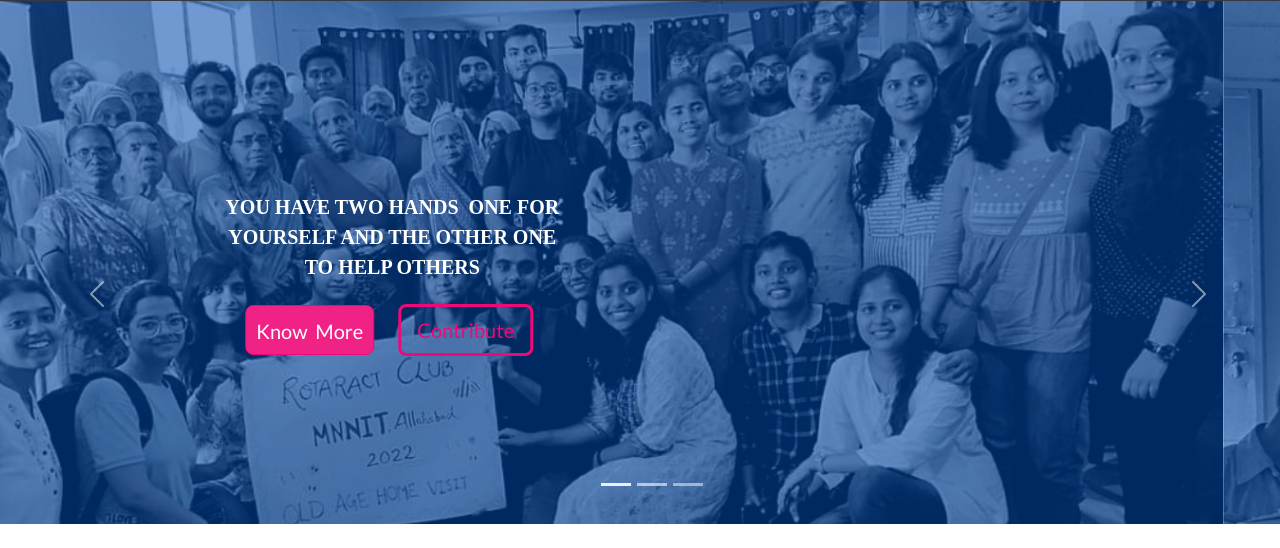
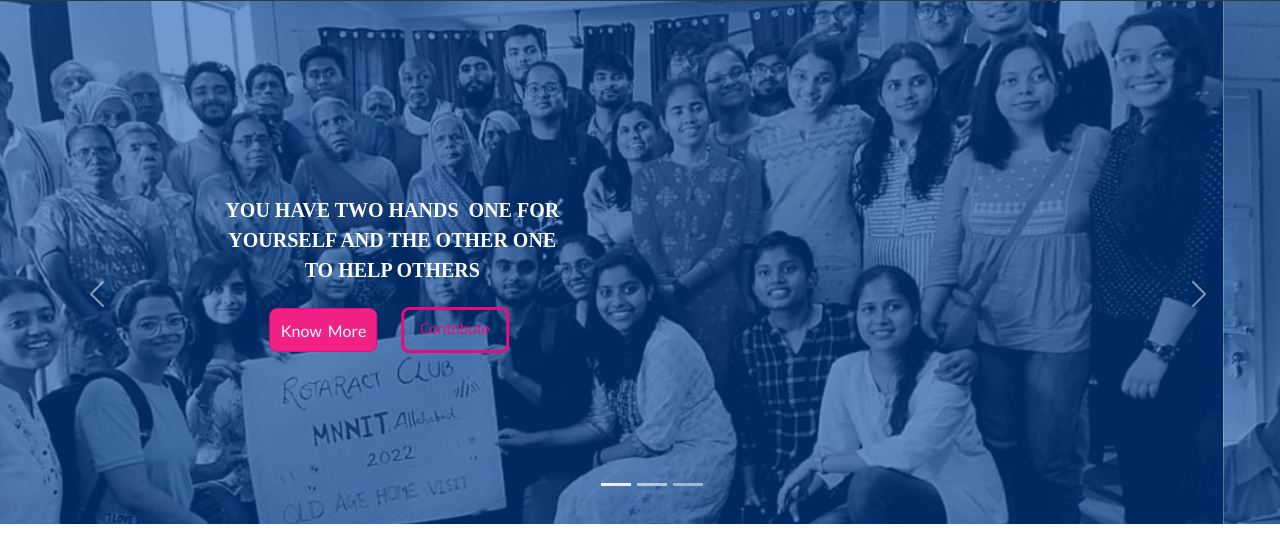
Before and after one commit to harsh-9389/Rotaract-Website, a plain HTML site: page index.html in a window 1280 px wide. Shown: the part 75-623 px from the top of the page. Drawn offline with nearby package versions, Linux system fonts and the light colour scheme; a web font is replaced by a local one.

Commit message:
small chenges

```diff
--- a/assets/css/Almendra.css
+++ b/assets/css/Almendra.css
@@ -1,6 +1,6 @@
 @font-face {
 	font-family: 'Almendra';
-	src: url(../../assets/fonts/H4ckBXKAlMnTn0CskxYzyL6Agw.woff2?h=dd4507adeb9f64057f8e25d4cf831426) format('woff2');
+	src: url(../../assets/fonts/H4ckBXKAlMnTn0CskxYzyL6Agw.woff2?h=52e0010ff74fa47a7620dfc8eea00d96) format('woff2');
 	font-weight: 400;
 	font-style: normal;
 	font-display: swap;
@@ -9,7 +9,7 @@
 
 @font-face {
 	font-family: 'Almendra';
-	src: url(../../assets/fonts/H4ckBXKAlMnTn0CskxY9yL4.woff2?h=dd4507adeb9f64057f8e25d4cf831426) format('woff2');
+	src: url(../../assets/fonts/H4ckBXKAlMnTn0CskxY9yL4.woff2?h=52e0010ff74fa47a7620dfc8eea00d96) format('woff2');
 	font-weight: 400;
 	font-style: normal;
 	font-display: swap;
--- a/assets/css/Catamaran.css
+++ b/assets/css/Catamaran.css
@@ -1,6 +1,6 @@
 @font-face {
 	font-family: 'Catamaran';
-	src: url(../../assets/fonts/o-0IIpQoyXQa2RxT7-5r8zRAW_0.woff2?h=7d954cd3a34be9d575770d6370fd540e) format('woff2');
+	src: url(../../assets/fonts/o-0IIpQoyXQa2RxT7-5r8zRAW_0.woff2?h=b92a248914a0722be0277bb98bc5f08b) format('woff2');
 	font-weight: 100;
 	font-style: normal;
 	font-display: swap;
@@ -9,7 +9,7 @@
 
 @font-face {
 	font-family: 'Catamaran';
-	src: url(../../assets/fonts/o-0IIpQoyXQa2RxT7-5r6zRAW_0.woff2?h=7d954cd3a34be9d575770d6370fd540e) format('woff2');
+	src: url(../../assets/fonts/o-0IIpQoyXQa2RxT7-5r6zRAW_0.woff2?h=b92a248914a0722be0277bb98bc5f08b) format('woff2');
 	font-weight: 100;
 	font-style: normal;
 	font-display: swap;
@@ -18,7 +18,7 @@
 
 @font-face {
 	font-family: 'Catamaran';
-	src: url(../../assets/fonts/o-0IIpQoyXQa2RxT7-5r5TRA.woff2?h=7d954cd3a34be9d575770d6370fd540e) format('woff2');
+	src: url(../../assets/fonts/o-0IIpQoyXQa2RxT7-5r5TRA.woff2?h=b92a248914a0722be0277bb98bc5f08b) format('woff2');
 	font-weight: 100;
 	font-style: normal;
 	font-display: swap;
@@ -27,7 +27,7 @@
 
 @font-face {
 	font-family: 'Catamaran';
-	src: url(../../assets/fonts/o-0IIpQoyXQa2RxT7-5r8zRAW_0.woff2?h=7d954cd3a34be9d575770d6370fd540e) format('woff2');
+	src: url(../../assets/fonts/o-0IIpQoyXQa2RxT7-5r8zRAW_0.woff2?h=b92a248914a0722be0277bb98bc5f08b) format('woff2');
 	font-weight: 200;
 	font-style: normal;
 	font-display: swap;
@@ -36,7 +36,7 @@
 
 @font-face {
 	font-family: 'Catamaran';
-	src: url(../../assets/fonts/o-0IIpQoyXQa2RxT7-5r6zRAW_0.woff2?h=7d954cd3a34be9d575770d6370fd540e) format('woff2');
+	src: url(../../assets/fonts/o-0IIpQoyXQa2RxT7-5r6zRAW_0.woff2?h=b92a248914a0722be0277bb98bc5f08b) format('woff2');
 	font-weight: 200;
 	font-style: normal;
 	font-display: swap;
@@ -45,7 +45,7 @@
 
 @font-face {
 	font-family: 'Catamaran';
-	src: url(../../assets/fonts/o-0IIpQoyXQa2RxT7-5r5TRA.woff2?h=7d954cd3a34be9d575770d6370fd540e) format('woff2');
+	src: url(../../assets/fonts/o-0IIpQoyXQa2RxT7-5r5TRA.woff2?h=b92a248914a0722be0277bb98bc5f08b) format('woff2');
 	font-weight: 200;
 	font-style: normal;
 	font-display: swap;
@@ -54,7 +54,7 @@
 
 @font-face {
 	font-family: 'Catamaran';
-	src: url(../../assets/fonts/o-0IIpQoyXQa2RxT7-5r8zRAW_0.woff2?h=7d954cd3a34be9d575770d6370fd540e) format('woff2');
+	src: url(../../assets/fonts/o-0IIpQoyXQa2RxT7-5r8zRAW_0.woff2?h=b92a248914a0722be0277bb98bc5f08b) format('woff2');
 	font-weight: 300;
 	font-style: normal;
 	font-display: swap;
@@ -63,7 +63,7 @@
 
 @font-face {
 	font-family: 'Catamaran';
-	src: url(../../assets/fonts/o-0IIpQoyXQa2RxT7-5r6zRAW_0.woff2?h=7d954cd3a34be9d575770d6370fd540e) format('woff2');
+	src: url(../../assets/fonts/o-0IIpQoyXQa2RxT7-5r6zRAW_0.woff2?h=b92a248914a0722be0277bb98bc5f08b) format('woff2');
 	font-weight: 300;
 	font-style: normal;
 	font-display: swap;
@@ -72,7 +72,7 @@
 
 @font-face {
 	font-family: 'Catamaran';
-	src: url(../../assets/fonts/o-0IIpQoyXQa2RxT7-5r5TRA.woff2?h=7d954cd3a34be9d575770d6370fd540e) format('woff2');
+	src: url(../../assets/fonts/o-0IIpQoyXQa2RxT7-5r5TRA.woff2?h=b92a248914a0722be0277bb98bc5f08b) format('woff2');
 	font-weight: 300;
 	font-style: normal;
 	font-display: swap;
@@ -81,7 +81,7 @@
 
 @font-face {
 	font-family: 'Catamaran';
-	src: url(../../assets/fonts/o-0IIpQoyXQa2RxT7-5r8zRAW_0.woff2?h=7d954cd3a34be9d575770d6370fd540e) format('woff2');
+	src: url(../../assets/fonts/o-0IIpQoyXQa2RxT7-5r8zRAW_0.woff2?h=b92a248914a0722be0277bb98bc5f08b) format('woff2');
 	font-weight: 400;
 	font-style: normal;
 	font-display: swap;
@@ -90,7 +90,7 @@
 
 @font-face {
 	font-family: 'Catamaran';
-	src: url(../../assets/fonts/o-0IIpQoyXQa2RxT7-5r6zRAW_0.woff2?h=7d954cd3a34be9d575770d6370fd540e) format('woff2');
+	src: url(../../assets/fonts/o-0IIpQoyXQa2RxT7-5r6zRAW_0.woff2?h=b92a248914a0722be0277bb98bc5f08b) format('woff2');
 	font-weight: 400;
 	font-style: normal;
 	font-display: swap;
@@ -99,7 +99,7 @@
 
 @font-face {
 	font-family: 'Catamaran';
-	src: url(../../assets/fonts/o-0IIpQoyXQa2RxT7-5r5TRA.woff2?h=7d954cd3a34be9d575770d6370fd540e) format('woff2');
+	src: url(../../assets/fonts/o-0IIpQoyXQa2RxT7-5r5TRA.woff2?h=b92a248914a0722be0277bb98bc5f08b) format('woff2');
 	font-weight: 400;
 	font-style: normal;
 	font-display: swap;
@@ -108,7 +108,7 @@
 
 @font-face {
 	font-family: 'Catamaran';
-	src: url(../../assets/fonts/o-0IIpQoyXQa2RxT7-5r8zRAW_0.woff2?h=7d954cd3a34be9d575770d6370fd540e) format('woff2');
+	src: url(../../assets/fonts/o-0IIpQoyXQa2RxT7-5r8zRAW_0.woff2?h=b92a248914a0722be0277bb98bc5f08b) format('woff2');
 	font-weight: 500;
 	font-style: normal;
 	font-display: swap;
@@ -117,7 +117,7 @@
 
 @font-face {
 	font-family: 'Catamaran';
-	src: url(../../assets/fonts/o-0IIpQoyXQa2RxT7-5r6zRAW_0.woff2?h=7d954cd3a34be9d575770d6370fd540e) format('woff2');
+	src: url(../../assets/fonts/o-0IIpQoyXQa2RxT7-5r6zRAW_0.woff2?h=b92a248914a0722be0277bb98bc5f08b) format('woff2');
 	font-weight: 500;
 	font-style: normal;
 	font-display: swap;
@@ -126,7 +126,7 @@
 
 @font-face {
 	font-family: 'Catamaran';
-	src: url(../../assets/fonts/o-0IIpQoyXQa2RxT7-5r5TRA.woff2?h=7d954cd3a34be9d575770d6370fd540e) format('woff2');
+	src: url(../../assets/fonts/o-0IIpQoyXQa2RxT7-5r5TRA.woff2?h=b92a248914a0722be0277bb98bc5f08b) format('woff2');
 	font-weight: 500;
 	font-style: normal;
 	font-display: swap;
@@ -135,7 +135,7 @@
 
 @font-face {
 	font-family: 'Catamaran';
-	src: url(../../assets/fonts/o-0IIpQoyXQa2RxT7-5r8zRAW_0.woff2?h=7d954cd3a34be9d575770d6370fd540e) format('woff2');
+	src: url(../../assets/fonts/o-0IIpQoyXQa2RxT7-5r8zRAW_0.woff2?h=b92a248914a0722be0277bb98bc5f08b) format('woff2');
 	font-weight: 600;
 	font-style: normal;
 	font-display: swap;
@@ -144,7 +144,7 @@
 
 @font-face {
 	font-family: 'Catamaran';
-	src: url(../../assets/fonts/o-0IIpQoyXQa2RxT7-5r6zRAW_0.woff2?h=7d954cd3a34be9d575770d6370fd540e) format('woff2');
+	src: url(../../assets/fonts/o-0IIpQoyXQa2RxT7-5r6zRAW_0.woff2?h=b92a248914a0722be0277bb98bc5f08b) format('woff2');
 	font-weight: 600;
 	font-style: normal;
 	font-display: swap;
@@ -153,7 +153,7 @@
 
 @font-face {
 	font-family: 'Catamaran';
-	src: url(../../assets/fonts/o-0IIpQoyXQa2RxT7-5r5TRA.woff2?h=7d954cd3a34be9d575770d6370fd540e) format('woff2');
+	src: url(../../assets/fonts/o-0IIpQoyXQa2RxT7-5r5TRA.woff2?h=b92a248914a0722be0277bb98bc5f08b) format('woff2');
 	font-weight: 600;
 	font-style: normal;
 	font-display: swap;
@@ -162,7 +162,7 @@
 
 @font-face {
 	font-family: 'Catamaran';
-	src: url(../../assets/fonts/o-0IIpQoyXQa2RxT7-5r8zRAW_0.woff2?h=7d954cd3a34be9d575770d6370fd540e) format('woff2');
+	src: url(../../assets/fonts/o-0IIpQoyXQa2RxT7-5r8zRAW_0.woff2?h=b92a248914a0722be0277bb98bc5f08b) format('woff2');
 	font-weight: 700;
 	font-style: normal;
 	font-display: swap;
@@ -171,7 +171,7 @@
 
 @font-face {
 	font-family: 'Catamaran';
-	src: url(../../assets/fonts/o-0IIpQoyXQa2RxT7-5r6zRAW_0.woff2?h=7d954cd3a34be9d575770d6370fd540e) format('woff2');
+	src: url(../../assets/fonts/o-0IIpQoyXQa2RxT7-5r6zRAW_0.woff2?h=b92a248914a0722be0277bb98bc5f08b) format('woff2');
 	font-weight: 700;
 	font-style: normal;
 	font-display: swap;
@@ -180,7 +180,7 @@
 
 @font-face {
 	font-family: 'Catamaran';
-	src: url(../../assets/fonts/o-0IIpQoyXQa2RxT7-5r5TRA.woff2?h=7d954cd3a34be9d575770d6370fd540e) format('woff2');
+	src: url(../../assets/fonts/o-0IIpQoyXQa2RxT7-5r5TRA.woff2?h=b92a248914a0722be0277bb98bc5f08b) format('woff2');
 	font-weight: 700;
 	font-style: normal;
 	font-display: swap;
@@ -189,7 +189,7 @@
 
 @font-face {
 	font-family: 'Catamaran';
-	src: url(../../assets/fonts/o-0IIpQoyXQa2RxT7-5r8zRAW_0.woff2?h=7d954cd3a34be9d575770d6370fd540e) format('woff2');
+	src: url(../../assets/fonts/o-0IIpQoyXQa2RxT7-5r8zRAW_0.woff2?h=b92a248914a0722be0277bb98bc5f08b) format('woff2');
 	font-weight: 800;
 	font-style: normal;
 	font-display: swap;
@@ -198,7 +198,7 @@
 
 @font-face {
 	font-family: 'Catamaran';
-	src: url(../../assets/fonts/o-0IIpQoyXQa2RxT7-5r6zRAW_0.woff2?h=7d954cd3a34be9d575770d6370fd540e) format('woff2');
+	src: url(../../assets/fonts/o-0IIpQoyXQa2RxT7-5r6zRAW_0.woff2?h=b92a248914a0722be0277bb98bc5f08b) format('woff2');
 	font-weight: 800;
 	font-style: normal;
 	font-display: swap;
@@ -207,7 +207,7 @@
 
 @font-face {
 	font-family: 'Catamaran';
-	src: url(../../assets/fonts/o-0IIpQoyXQa2RxT7-5r5TRA.woff2?h=7d954cd3a34be9d575770d6370fd540e) format('woff2');
+	src: url(../../assets/fonts/o-0IIpQoyXQa2RxT7-5r5TRA.woff2?h=b92a248914a0722be0277bb98bc5f08b) format('woff2');
 	font-weight: 800;
 	font-style: normal;
 	font-display: swap;
@@ -216,7 +216,7 @@
 
 @font-face {
 	font-family: 'Catamaran';
-	src: url(../../assets/fonts/o-0IIpQoyXQa2RxT7-5r8zRAW_0.woff2?h=7d954cd3a34be9d575770d6370fd540e) format('woff2');
+	src: url(../../assets/fonts/o-0IIpQoyXQa2RxT7-5r8zRAW_0.woff2?h=b92a248914a0722be0277bb98bc5f08b) format('woff2');
 	font-weight: 900;
 	font-style: normal;
 	font-display: swap;
@@ -225,7 +225,7 @@
 
 @font-face {
 	font-family: 'Catamaran';
-	src: url(../../assets/fonts/o-0IIpQoyXQa2RxT7-5r6zRAW_0.woff2?h=7d954cd3a34be9d575770d6370fd540e) format('woff2');
+	src: url(../../assets/fonts/o-0IIpQoyXQa2RxT7-5r6zRAW_0.woff2?h=b92a248914a0722be0277bb98bc5f08b) format('woff2');
 	font-weight: 900;
 	font-style: normal;
 	font-display: swap;
@@ -234,7 +234,7 @@
 
 @font-face {
 	font-family: 'Catamaran';
-	src: url(../../assets/fonts/o-0IIpQoyXQa2RxT7-5r5TRA.woff2?h=7d954cd3a34be9d575770d6370fd540e) format('woff2');
+	src: url(../../assets/fonts/o-0IIpQoyXQa2RxT7-5r5TRA.woff2?h=b92a248914a0722be0277bb98bc5f08b) format('woff2');
 	font-weight: 900;
 	font-style: normal;
 	font-display: swap;
--- a/assets/css/IM Fell Great Primer SC.css
+++ b/assets/css/IM Fell Great Primer SC.css
@@ -1,6 +1,6 @@
 @font-face {
 	font-family: 'IM Fell Great Primer SC';
-	src: url(../../assets/fonts/ga6daxBOxyt6sCqz3fjZCTFCTUDMHagsQKdDTIf6D30.woff2?h=50bac49047e75e7534ec7ece7d0dd092) format('woff2');
+	src: url(../../assets/fonts/ga6daxBOxyt6sCqz3fjZCTFCTUDMHagsQKdDTIf6D30.woff2?h=2c299d9e4315d7c6777029614302cb97) format('woff2');
 	font-weight: 400;
 	font-style: normal;
 	font-display: swap;
--- a/assets/css/Lato.css
+++ b/assets/css/Lato.css
@@ -1,6 +1,6 @@
 @font-face {
 	font-family: 'Lato';
-	src: url(../../assets/fonts/S6u-w4BMUTPHjxsIPx-mPCLQ7A.woff2?h=509c7f9480c472aa053c8f1e322ae959) format('woff2');
+	src: url(../../assets/fonts/S6u-w4BMUTPHjxsIPx-mPCLQ7A.woff2?h=a0daa411c837369f97dbdfbd7c0f5c69) format('woff2');
 	font-weight: 100;
 	font-style: italic;
 	font-display: swap;
@@ -9,7 +9,7 @@
 
 @font-face {
 	font-family: 'Lato';
-	src: url(../../assets/fonts/S6u-w4BMUTPHjxsIPx-oPCI.woff2?h=509c7f9480c472aa053c8f1e322ae959) format('woff2');
+	src: url(../../assets/fonts/S6u-w4BMUTPHjxsIPx-oPCI.woff2?h=a0daa411c837369f97dbdfbd7c0f5c69) format('woff2');
 	font-weight: 100;
 	font-style: italic;
 	font-display: swap;
@@ -18,7 +18,7 @@
 
 @font-face {
 	font-family: 'Lato';
-	src: url(../../assets/fonts/S6u_w4BMUTPHjxsI9w2_FQft1dw.woff2?h=509c7f9480c472aa053c8f1e322ae959) format('woff2');
+	src: url(../../assets/fonts/S6u_w4BMUTPHjxsI9w2_FQft1dw.woff2?h=a0daa411c837369f97dbdfbd7c0f5c69) format('woff2');
 	font-weight: 300;
 	font-style: italic;
 	font-display: swap;
@@ -27,7 +27,7 @@
 
 @font-face {
 	font-family: 'Lato';
-	src: url(../../assets/fonts/S6u_w4BMUTPHjxsI9w2_Gwft.woff2?h=509c7f9480c472aa053c8f1e322ae959) format('woff2');
+	src: url(../../assets/fonts/S6u_w4BMUTPHjxsI9w2_Gwft.woff2?h=a0daa411c837369f97dbdfbd7c0f5c69) format('woff2');
 	font-weight: 300;
 	font-style: italic;
 	font-display: swap;
@@ -36,7 +36,7 @@
 
 @font-face {
 	font-family: 'Lato';
-	src: url(../../assets/fonts/S6u8w4BMUTPHjxsAUi-qJCY.woff2?h=509c7f9480c472aa053c8f1e322ae959) format('woff2');
+	src: url(../../assets/fonts/S6u8w4BMUTPHjxsAUi-qJCY.woff2?h=a0daa411c837369f97dbdfbd7c0f5c69) format('woff2');
 	font-weight: 400;
 	font-style: italic;
 	font-display: swap;
@@ -45,7 +45,7 @@
 
 @font-face {
 	font-family: 'Lato';
-	src: url(../../assets/fonts/S6u8w4BMUTPHjxsAXC-q.woff2?h=509c7f9480c472aa053c8f1e322ae959) format('woff2');
+	src: url(../../assets/fonts/S6u8w4BMUTPHjxsAXC-q.woff2?h=a0daa411c837369f97dbdfbd7c0f5c69) format('woff2');
 	font-weight: 400;
 	font-style: italic;
 	font-display: swap;
@@ -54,7 +54,7 @@
 
 @font-face {
 	font-family: 'Lato';
-	src: url(../../assets/fonts/S6u_w4BMUTPHjxsI5wq_FQft1dw.woff2?h=509c7f9480c472aa053c8f1e322ae959) format('woff2');
+	src: url(../../assets/fonts/S6u_w4BMUTPHjxsI5wq_FQft1dw.woff2?h=a0daa411c837369f97dbdfbd7c0f5c69) format('woff2');
 	font-weight: 700;
 	font-style: italic;
 	font-display: swap;
@@ -63,7 +63,7 @@
 
 @font-face {
 	font-family: 'Lato';
-	src: url(../../assets/fonts/S6u_w4BMUTPHjxsI5wq_Gwft.woff2?h=509c7f9480c472aa053c8f1e322ae959) format('woff2');
+	src: url(../../assets/fonts/S6u_w4BMUTPHjxsI5wq_Gwft.woff2?h=a0daa411c837369f97dbdfbd7c0f5c69) format('woff2');
 	font-weight: 700;
 	font-style: italic;
 	font-display: swap;
@@ -72,7 +72,7 @@
 
 @font-face {
 	font-family: 'Lato';
-	src: url(../../assets/fonts/S6u_w4BMUTPHjxsI3wi_FQft1dw.woff2?h=509c7f9480c472aa053c8f1e322ae959) format('woff2');
+	src: url(../../assets/fonts/S6u_w4BMUTPHjxsI3wi_FQft1dw.woff2?h=a0daa411c837369f97dbdfbd7c0f5c69) format('woff2');
 	font-weight: 900;
 	font-style: italic;
 	font-display: swap;
@@ -81,7 +81,7 @@
 
 @font-face {
 	font-family: 'Lato';
-	src: url(../../assets/fonts/S6u_w4BMUTPHjxsI3wi_Gwft.woff2?h=509c7f9480c472aa053c8f1e322ae959) format('woff2');
+	src: url(../../assets/fonts/S6u_w4BMUTPHjxsI3wi_Gwft.woff2?h=a0daa411c837369f97dbdfbd7c0f5c69) format('woff2');
 	font-weight: 900;
 	font-style: italic;
 	font-display: swap;
@@ -90,7 +90,7 @@
 
 @font-face {
 	font-family: 'Lato';
-	src: url(../../assets/fonts/S6u8w4BMUTPHh30AUi-qJCY.woff2?h=509c7f9480c472aa053c8f1e322ae959) format('woff2');
+	src: url(../../assets/fonts/S6u8w4BMUTPHh30AUi-qJCY.woff2?h=a0daa411c837369f97dbdfbd7c0f5c69) format('woff2');
 	font-weight: 100;
 	font-style: normal;
 	font-display: swap;
@@ -99,7 +99,7 @@
 
 @font-face {
 	font-family: 'Lato';
-	src: url(../../assets/fonts/S6u8w4BMUTPHh30AXC-q.woff2?h=509c7f9480c472aa053c8f1e322ae959) format('woff2');
+	src: url(../../assets/fonts/S6u8w4BMUTPHh30AXC-q.woff2?h=a0daa411c837369f97dbdfbd7c0f5c69) format('woff2');
 	font-weight: 100;
 	font-style: normal;
 	font-display: swap;
@@ -108,7 +108,7 @@
 
 @font-face {
 	font-family: 'Lato';
-	src: url(../../assets/fonts/S6u9w4BMUTPHh7USSwaPGR_p.woff2?h=509c7f9480c472aa053c8f1e322ae959) format('woff2');
+	src: url(../../assets/fonts/S6u9w4BMUTPHh7USSwaPGR_p.woff2?h=a0daa411c837369f97dbdfbd7c0f5c69) format('woff2');
 	font-weight: 300;
 	font-style: normal;
 	font-display: swap;
@@ -117,7 +117,7 @@
 
 @font-face {
 	font-family: 'Lato';
-	src: url(../../assets/fonts/S6u9w4BMUTPHh7USSwiPGQ.woff2?h=509c7f9480c472aa053c8f1e322ae959) format('woff2');
+	src: url(../../assets/fonts/S6u9w4BMUTPHh7USSwiPGQ.woff2?h=a0daa411c837369f97dbdfbd7c0f5c69) format('woff2');
 	font-weight: 300;
 	font-style: normal;
 	font-display: swap;
@@ -126,7 +126,7 @@
 
 @font-face {
 	font-family: 'Lato';
-	src: url(../../assets/fonts/S6uyw4BMUTPHjxAwXjeu.woff2?h=509c7f9480c472aa053c8f1e322ae959) format('woff2');
+	src: url(../../assets/fonts/S6uyw4BMUTPHjxAwXjeu.woff2?h=a0daa411c837369f97dbdfbd7c0f5c69) format('woff2');
 	font-weight: 400;
 	font-style: normal;
 	font-display: swap;
@@ -135,7 +135,7 @@
 
 @font-face {
 	font-family: 'Lato';
-	src: url(../../assets/fonts/S6uyw4BMUTPHjx4wXg.woff2?h=509c7f9480c472aa053c8f1e322ae959) format('woff2');
+	src: url(../../assets/fonts/S6uyw4BMUTPHjx4wXg.woff2?h=a0daa411c837369f97dbdfbd7c0f5c69) format('woff2');
 	font-weight: 400;
 	font-style: normal;
 	font-display: swap;
@@ -144,7 +144,7 @@
 
 @font-face {
 	font-family: 'Lato';
-	src: url(../../assets/fonts/S6u9w4BMUTPHh6UVSwaPGR_p.woff2?h=509c7f9480c472aa053c8f1e322ae959) format('woff2');
+	src: url(../../assets/fonts/S6u9w4BMUTPHh6UVSwaPGR_p.woff2?h=a0daa411c837369f97dbdfbd7c0f5c69) format('woff2');
 	font-weight: 700;
 	font-style: normal;
 	font-display: swap;
@@ -153,7 +153,7 @@
 
 @font-face {
 	font-family: 'Lato';
-	src: url(../../assets/fonts/S6u9w4BMUTPHh6UVSwiPGQ.woff2?h=509c7f9480c472aa053c8f1e322ae959) format('woff2');
+	src: url(../../assets/fonts/S6u9w4BMUTPHh6UVSwiPGQ.woff2?h=a0daa411c837369f97dbdfbd7c0f5c69) format('woff2');
 	font-weight: 700;
 	font-style: normal;
 	font-display: swap;
@@ -162,7 +162,7 @@
 
 @font-face {
 	font-family: 'Lato';
-	src: url(../../assets/fonts/S6u9w4BMUTPHh50XSwaPGR_p.woff2?h=509c7f9480c472aa053c8f1e322ae959) format('woff2');
+	src: url(../../assets/fonts/S6u9w4BMUTPHh50XSwaPGR_p.woff2?h=a0daa411c837369f97dbdfbd7c0f5c69) format('woff2');
 	font-weight: 900;
 	font-style: normal;
 	font-display: swap;
@@ -171,7 +171,7 @@
 
 @font-face {
 	font-family: 'Lato';
-	src: url(../../assets/fonts/S6u9w4BMUTPHh50XSwiPGQ.woff2?h=509c7f9480c472aa053c8f1e322ae959) format('woff2');
+	src: url(../../assets/fonts/S6u9w4BMUTPHh50XSwiPGQ.woff2?h=a0daa411c837369f97dbdfbd7c0f5c69) format('woff2');
 	font-weight: 900;
 	font-style: normal;
 	font-display: swap;
--- a/index.html
+++ b/index.html
@@ -6,10 +6,10 @@
     <meta name="viewport" content="width=device-width, initial-scale=1.0, shrink-to-fit=no">
     <title>Home - Brand</title>
     <link rel="stylesheet" href="assets/bootstrap/css/bootstrap.min.css?h=bc65eb485457883b631e0f5b21abc438">
-    <link rel="stylesheet" href="assets/css/Almendra.css?h=dd4507adeb9f64057f8e25d4cf831426">
-    <link rel="stylesheet" href="assets/css/Catamaran.css?h=7d954cd3a34be9d575770d6370fd540e">
-    <link rel="stylesheet" href="assets/css/IM%20Fell%20Great%20Primer%20SC.css?h=50bac49047e75e7534ec7ece7d0dd092">
-    <link rel="stylesheet" href="assets/css/Lato.css?h=509c7f9480c472aa053c8f1e322ae959">
+    <link rel="stylesheet" href="assets/css/Almendra.css?h=52e0010ff74fa47a7620dfc8eea00d96">
+    <link rel="stylesheet" href="assets/css/Catamaran.css?h=b92a248914a0722be0277bb98bc5f08b">
+    <link rel="stylesheet" href="assets/css/IM%20Fell%20Great%20Primer%20SC.css?h=2c299d9e4315d7c6777029614302cb97">
+    <link rel="stylesheet" href="assets/css/Lato.css?h=a0daa411c837369f97dbdfbd7c0f5c69">
     <link rel="stylesheet" href="assets/css/Contact-Details-icons.css?h=4baef45c8c43307cdec550a867acbf2f">
     <link rel="stylesheet" href="assets/css/Hero-Carousel-images.css?h=4f3cfa46e40e236365345fc77963f4b8">
     <link rel="stylesheet" href="assets/css/untitled.css?h=bd7ad0a1f7c35e69052f4b184e663a48">
@@ -37,7 +37,7 @@
                         <div class="row">
                             <div class="col-md-6 col-xl-4 offset-md-2" style="margin-right: 0px;">
                                 <div style="max-width: 350px;margin-left: 0px;">
-                                    <p style="font-size: 20px;font-family: 'IM Fell Great Primer SC', serif;padding-bottom: 0px;padding-left: 0px;margin-left: 10px;margin-right: -10px;margin-bottom: -38px;"><br><strong>YOU HAVE TWO HANDS&nbsp; ONE FOR YOURSELF AND THE OTHER ONE TO HELP OTHERS</strong><br><br><br></p><a class="btn btn-primary btn-lg me-2" role="button" href="#about-us" style="background: var(--bs-btn-hover-border-color);padding-top: 10px;margin-right: 2px;margin-left: -148px;padding-left: 10px;padding-right: 10px;">Know&nbsp; More</a><a class="btn btn-outline-primary btn-lg" role="button" href="#" style="color: var(--bs-btn-hover-border-color);border: 3px solid var(--bs-btn-hover-border-color);border-radius: 8px;margin-left: 16px;margin-right: -162px;">Contribute</a>
+                                    <p style="font-size: 20px;font-family: 'IM Fell Great Primer SC', serif;padding-bottom: 0px;padding-left: 0px;margin-left: 10px;margin-right: -10px;margin-bottom: -38px;"><br><strong>YOU HAVE TWO HANDS&nbsp; ONE FOR YOURSELF AND THE OTHER ONE TO HELP OTHERS</strong><br><br><br></p><a class="btn btn-primary btn-lg me-2" role="button" href="#about-us" style="background: var(--bs-btn-hover-border-color);padding-top: 10px;margin-right: 2px;margin-left: -148px;padding-left: 10px;padding-right: 10px;font-size: 16px;font-family: Lato, sans-serif;">Know&nbsp; More</a><a class="btn btn-outline-primary btn-lg" role="button" href="#" style="color: var(--bs-btn-hover-border-color);border: 3px solid var(--bs-btn-hover-border-color);border-radius: 8px;margin-left: 16px;margin-right: -162px;font-size: 16px;font-family: Catamaran, sans-serif;">Contribute</a>
                                 </div>
                             </div>
                         </div>
```
